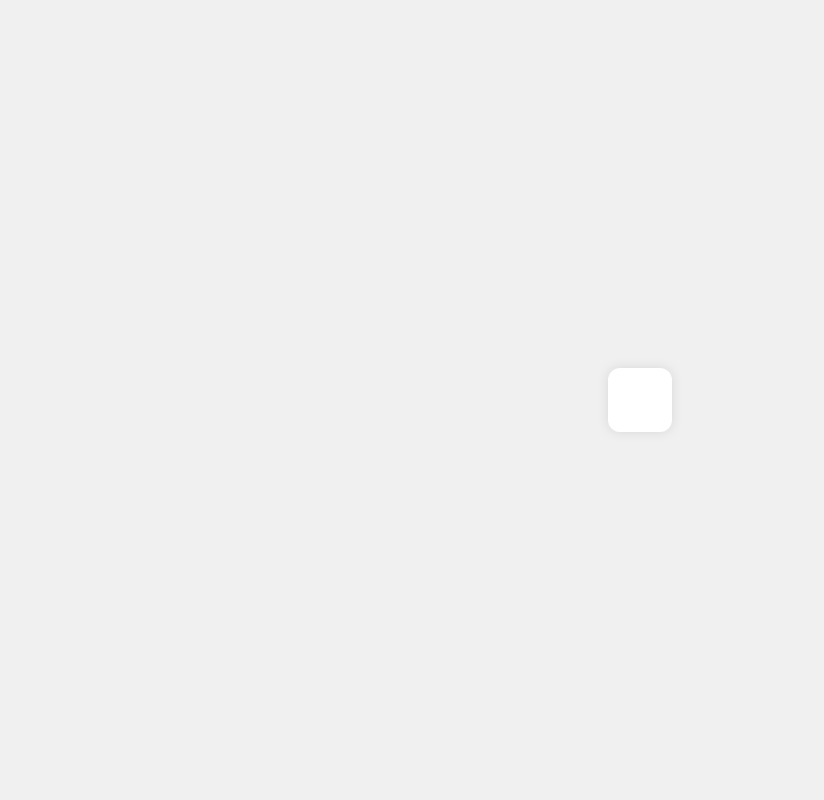
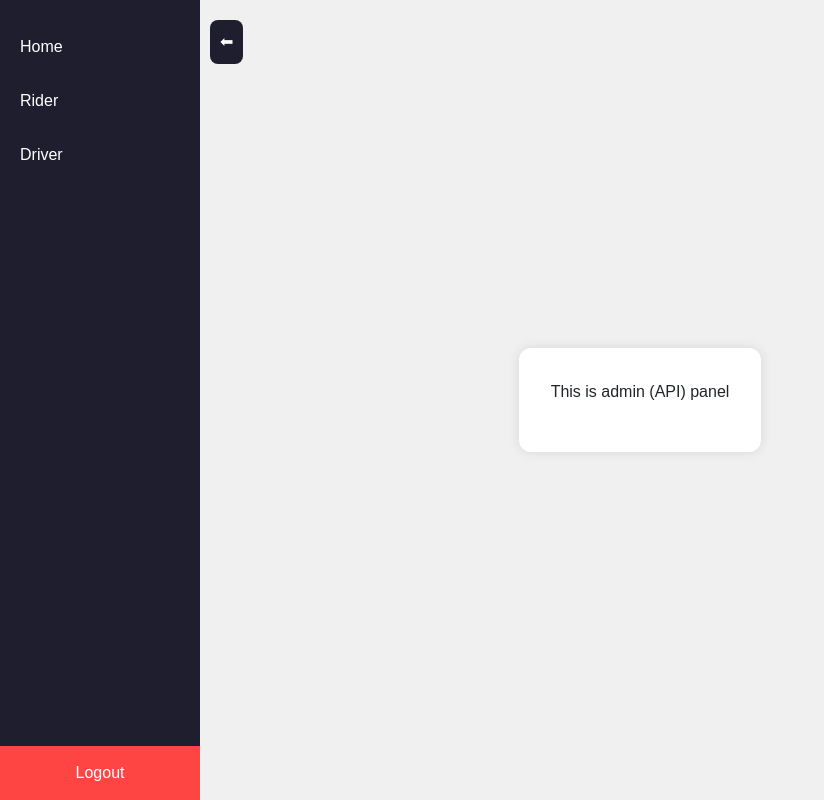
Before and after one commit to ashish-2210-ashish/Rider_Hailing, a React (Vite) app in the folder react-UI/: page /api in a window 1280 px wide. Before the commit this address had no page. Shown: the whole page, without its empty margins (0-824 px from the left). Built offline with nearby package versions, Linux system fonts and the light colour scheme.

Commit message:
adding templates for ride and api in admin panel

```diff
--- a/react-UI/src/App.tsx
+++ b/react-UI/src/App.tsx
@@ -4,6 +4,8 @@ import Home from "./components/HomeComponent/AdminHome/Home";
 import Login from "./components/LoginComponent/Login";
 import AdminDriver from "./components/HomeComponent/AdminHome/AdminDriver";
 import AdminRider from "./components/HomeComponent/AdminHome/AdminRider";
+import AdminAPI from "./components/HomeComponent/AdminHome/AdminAPI";
+import AdminRide from "./components/HomeComponent/AdminHome/AdminRide";
 import { BrowserRouter as Router,Route ,Routes , Navigate} from "react-router-dom";
 import './App.scss'
 
@@ -19,6 +21,8 @@ class App extends Component {
           <Route path="/home" element={< Home/>} />
           <Route path="/driver" element={< AdminDriver/>} />
           <Route path="/rider" element={< AdminRider/>} />
+          <Route path="/api" element={< AdminAPI/>} />
+          <Route path="/ride" element={< AdminRide/>} />
         </Routes>
       </div>
       </Router>
--- /dev/null
+++ b/react-UI/src/components/HomeComponent/AdminHome/AdminAPI.tsx
@@ -0,0 +1,16 @@
+import React from "react";
+import Sidebar from "./SideBar";
+
+const AdminAPI: React.FC = () =>{
+
+    return (
+        <div>
+            <Sidebar />
+
+            <p>This is admin (API) panel</p>
+        </div>
+    )
+
+}
+
+export default AdminAPI;
--- /dev/null
+++ b/react-UI/src/components/HomeComponent/AdminHome/AdminRide.tsx
@@ -0,0 +1,16 @@
+import React from "react";
+import Sidebar from "./SideBar";
+
+const AdminRide: React.FC = () =>{
+
+    return (
+        <div>
+            <Sidebar />
+
+            <p>This is admin (ride) panel</p>
+        </div>
+    )
+
+}
+
+export default AdminRide;
--- a/react-UI/src/components/HomeComponent/AdminHome/SideBar.css
+++ b/react-UI/src/components/HomeComponent/AdminHome/SideBar.css
@@ -1,4 +1,4 @@
-/* Sidebar container */
+/* Base sidebar styles */
 .sidebar {
   height: 100vh;
   width: 200px;
@@ -9,9 +9,32 @@
   position: fixed;
   left: 0;
   top: 0;
+  transition: transform 0.3s ease;
 }
 
-/* Style for the links */
+/* Sidebar open and closed state */
+.sidebar.closed {
+  transform: translateX(-100%);
+}
+
+.sidebar.open {
+  transform: translateX(0);
+}
+
+/* Toggle button styles */
+.toggle-button {
+  position: fixed;
+  top: 20px;
+  left: 210px;
+  z-index: 1000;
+  background-color: #1e1e2f;
+  color: white;
+  border: none;
+  padding: 10px;
+  cursor: pointer;
+}
+
+/* Sidebar links */
 .sidebar a {
   padding: 15px 20px;
   text-decoration: none;
@@ -20,13 +43,14 @@
   transition: background-color 0.3s ease;
 }
 
-/* Hover effect */
 .sidebar a:hover {
   background-color: #33334d;
   color: #00ffff;
 }
 
-/* Active route link style (optional, if using NavLink) */
-.sidebar a.active {
-  background-color: #444466;
+.logout-link {
+  margin-top: auto;
+  padding: 15px 20px;
+  background-color: #ff4444;
+  text-align: center;
 }
--- a/react-UI/src/components/HomeComponent/AdminHome/SideBar.tsx
+++ b/react-UI/src/components/HomeComponent/AdminHome/SideBar.tsx
@@ -1,17 +1,24 @@
-import React from 'react';
+import React, { useState } from 'react';
 import { Link } from 'react-router-dom';
-import './SideBar.css'
+import './SideBar.css';
 
 const Sidebar: React.FC = () => {
+  const [isOpen, setIsOpen] = useState(true);
+
+  const toggleSidebar = () => setIsOpen(!isOpen);
+
   return (
-    <div className="sidebar">
-      <Link to="/home">Home</Link>
-      <Link to="/rider">Rider</Link>
-      <Link to="/driver">Driver</Link>
-      <button>
-        <Link to="/login">Logout</Link>
+    <>
+      <button className="toggle-button" onClick={toggleSidebar}>
+        {isOpen ? '⬅' : '➡'}
       </button>
-    </div>
+      <div className={`sidebar ${isOpen ? 'open' : 'closed'}`}>
+        <Link to="/home">Home</Link>
+        <Link to="/rider">Rider</Link>
+        <Link to="/driver">Driver</Link>
+        <Link to="/login" className="logout-link">Logout</Link>
+      </div>
+    </>
   );
 };
 
```
Also changed, not shown: 2 other files (tests, documents, lock files or other folders).
